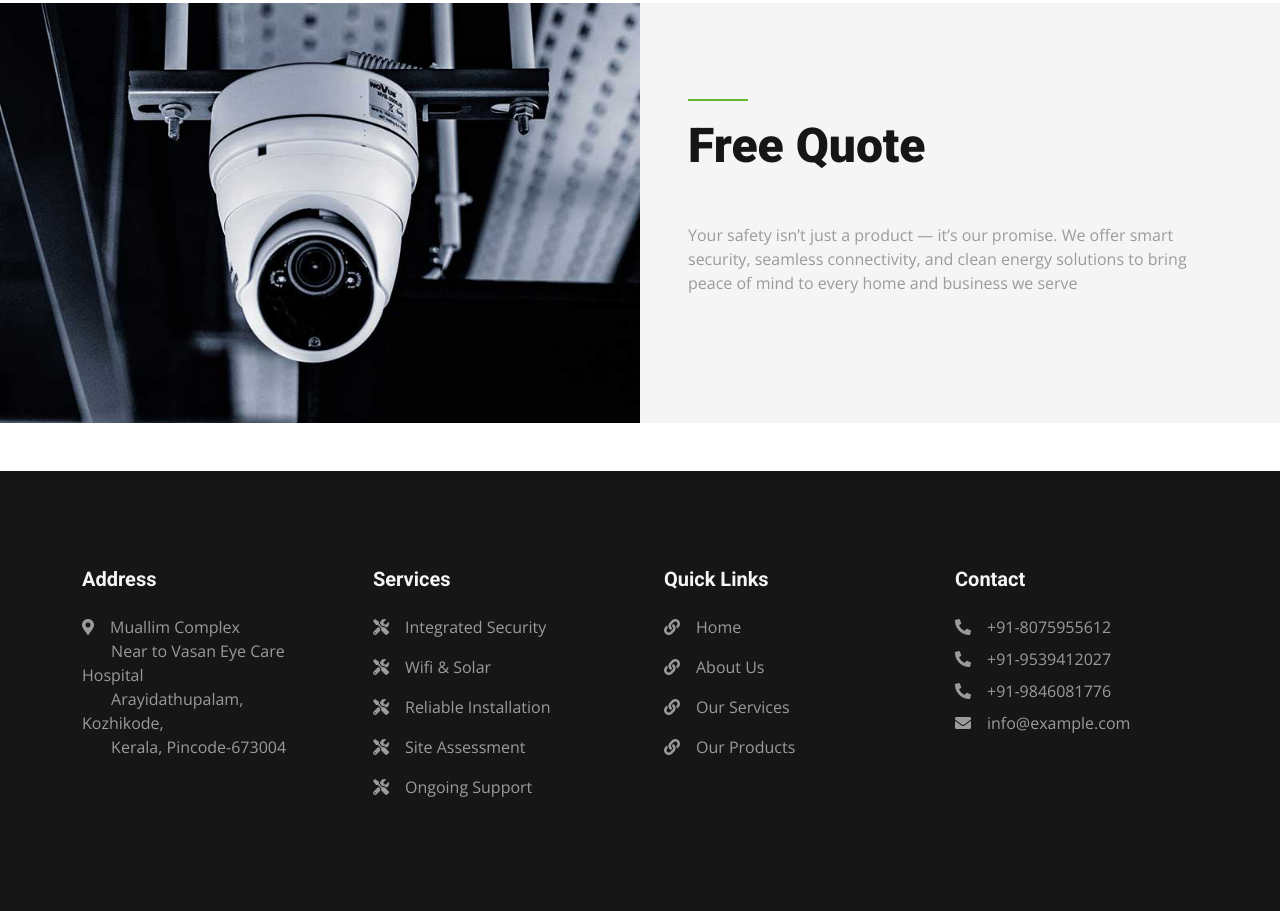
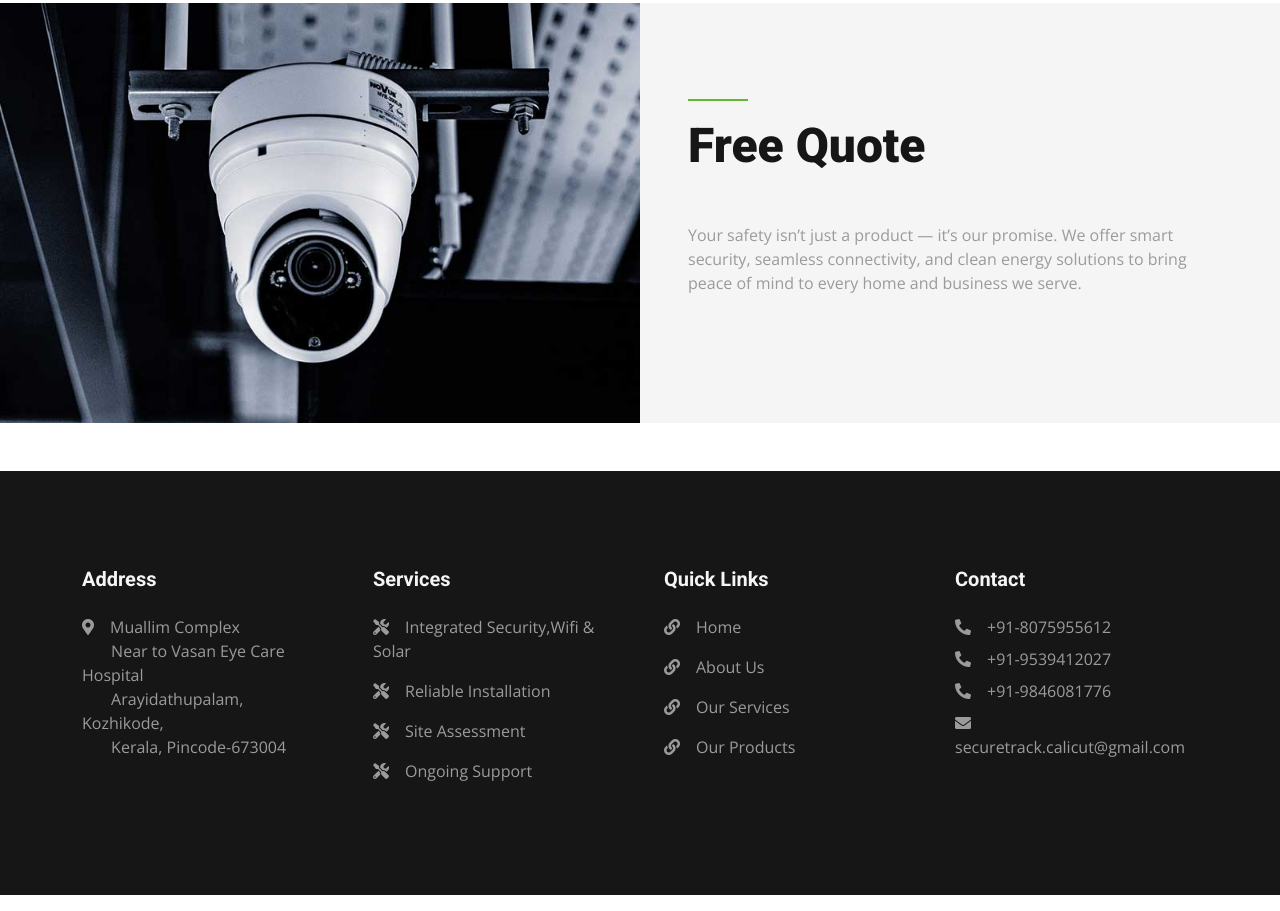
Before and after one commit to Midhusha60/SecureTrack, a plain HTML site: page index.html in a window 1280 px wide. Shown: the part 4520-5431 px from the top of the page. Drawn offline with nearby package versions, Linux system fonts and the light colour scheme.

Commit message:
Update index.html

```diff
--- a/index.html
+++ b/index.html
@@ -528,7 +528,7 @@
                     <div class="p-lg-5 pe-lg-0">
                         <div class="bg-primary mb-3" style="width: 60px; height: 2px;"></div>
                         <h1 class="display-5 mb-5">Free Quote</h1>
-                        <p class="mb-4 pb-2">Your safety isn’t just a product — it’s our promise. We offer smart security, seamless connectivity, and clean energy solutions to bring peace of mind to every home and business we serve</p>
+                        <p class="mb-4 pb-2">Your safety isn’t just a product — it’s our promise. We offer smart security, seamless connectivity, and clean energy solutions to bring peace of mind to every home and business we serve.</p>
 <!--                        <form>-->
 <!--                            <div class="row g-3">-->
 <!--                                <div class="col-12 col-sm-6">-->
@@ -691,8 +691,7 @@
                 </div>
                 <div class="col-lg-3 col-md-6">
                     <h5 class="text-light mb-4">Services</h5>
-                    <p><i class="fa fa-tools me-3"></i>Integrated Security</p>
-                    <p><i class="fa fa-tools me-3"></i>Wifi & Solar</p>
+                    <p><i class="fa fa-tools me-3"></i>Integrated Security,Wifi & Solar</p>
                     <p><i class="fa fa-tools me-3"></i>Reliable Installation</p>
                     <p><i class="fa fa-tools me-3"></i>Site Assessment</p>
                     <p><i class="fa fa-tools me-3"></i>Ongoing Support</p>
@@ -713,7 +712,7 @@
                     <p class="mb-2"><i class="fa fa-phone-alt me-3"></i>+91-8075955612</p>
                     <p class="mb-2"><i class="fa fa-phone-alt me-3"></i>+91-9539412027</p>
                     <p class="mb-2"><i class="fa fa-phone-alt me-3"></i>+91-9846081776</p>
-                    <p class="mb-2"><i class="fa fa-envelope me-3"></i>info@example.com</p>
+                    <p class="mb-2"><i class="fa fa-envelope me-3"></i>securetrack.calicut@gmail.com</p>
 <!--                    <div class="position-relative w-100">-->
 <!--                        <input class="form-control bg-transparent border-secondary w-100 py-3 ps-4 pe-5" type="text" placeholder="Your email">-->
 <!--                        <button type="button" class="btn btn-primary py-2 position-absolute top-0 end-0 mt-2 me-2">SignUp</button>-->
```
